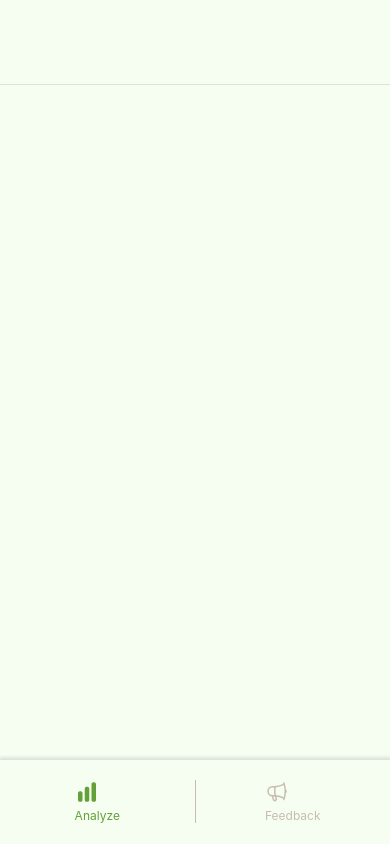
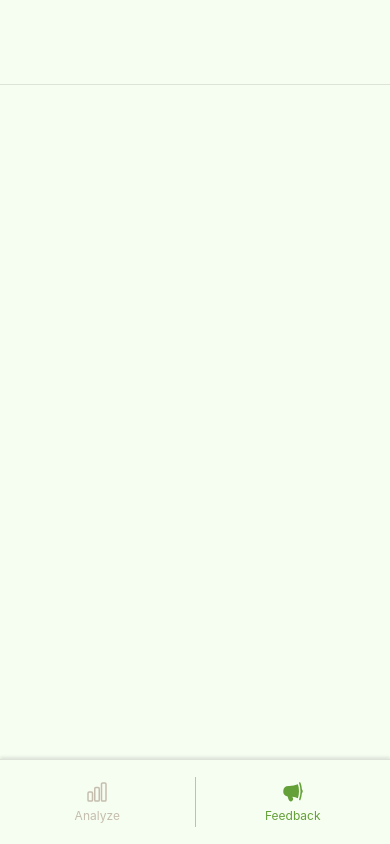
Before and after one commit to btank16/cashflow, a React Native app: screen /FeedbackScreen in a window 390 px wide. Built offline with nearby package versions, Linux system fonts and the light colour scheme.

Commit message:
Final Nav Bar

```diff
--- a/App.js
+++ b/App.js
@@ -1,10 +1,13 @@
 import React from 'react';
-import { StatusBar } from 'expo-status-bar';
-import { StyleSheet, Text, View, SafeAreaView } from 'react-native';
-import CalcHomeScreen from './app/UserInterface/Screens/CalcHomeScreen.Js';
+import { NavigationContainer } from '@react-navigation/native';
+import AppNavigator from './AppNavigator.Js';
 
-export default function App() {
+function App() {
   return (
-    <CalcHomeScreen />
+    <NavigationContainer>
+      <AppNavigator />
+    </NavigationContainer>
   );
 }
+
+export default App;
--- /dev/null
+++ b/AppNavigator.Js
@@ -0,0 +1,21 @@
+import React from 'react';
+import { createStackNavigator } from '@react-navigation/stack';
+import CalcHomeScreen from './app/UserInterface/Screens/CalcHomeScreen.Js'
+import FeedbackScreen from './app/UserInterface/Screens/FeedbackScreen.Js';
+
+const Stack = createStackNavigator();
+
+function AppNavigator() {
+  return (
+    <Stack.Navigator
+      screenOptions={{
+        headerShown: false, // This hides the header for all screens
+      }}
+    >
+      <Stack.Screen name="CalcHomeScreen" component={CalcHomeScreen} />
+      <Stack.Screen name="FeedbackScreen" component={FeedbackScreen} />
+    </Stack.Navigator>
+  );
+}
+
+export default AppNavigator;
--- a/app/UserInterface/Buttons/NavBar.Js
+++ b/app/UserInterface/Buttons/NavBar.Js
@@ -1,19 +1,32 @@
 import React from 'react';
 import { View, StyleSheet, Text, TouchableHighlight } from "react-native";
+import { useNavigation } from '@react-navigation/native';
 import colors from '../Colors/colors.Js';
 import { ChartBarIcon, MegaphoneIcon } from 'react-native-heroicons/outline'
 import { ChartBarIcon as ChartBarSolid, MegaphoneIcon as MegaphoneSolid } from 'react-native-heroicons/solid'
 
 function NavBar({ activeTab, onTabPress }) {
+    const navigation = useNavigation();
     const iconColor = (tabName) => activeTab === tabName ? colors.accent : colors.mainShade;
     const textStyle = (tabName) => [styles.tabText, activeTab === tabName && styles.activeTabText];
+
+    const handleTabPress = (tabName) => {
+        if (tabName === 'Analyze') {
+            navigation.navigate('CalcHomeScreen');
+        } else if (tabName === 'Feedback') {
+            navigation.navigate('FeedbackScreen');
+        }
+    };
+
     return (
         <View style={styles.tabCont}>
             <TouchableHighlight
                 style={styles.tabItem}
+                underlayColor={colors.mainShade}
+                activeOpacity={0.05}
                 onPress={() => onTabPress('Analyze')}
             >
-                <View>
+                <View style={styles.tabItemContent}>
                     {activeTab === 'Analyze' ?
                     <ChartBarSolid color={iconColor('Analyze')} size={24} /> :
                     <ChartBarIcon color={iconColor('Analyze')} size={24} />
@@ -22,11 +35,15 @@ function NavBar({ activeTab, onTabPress }) {
                 </View>
             </TouchableHighlight>
 
+            <View style={styles.divider} />
+
             <TouchableHighlight
-                style={[styles.tabItem, {borderRightWidth: 0}]}
+                style={styles.tabItem}
+                underlayColor={colors.mainShade}
+                activeOpacity={0.05}
                 onPress={() => onTabPress('Feedback')}
             >
-                <View>
+                <View style={styles.tabItemContent}>
                     {activeTab === 'Feedback' ?
                     <MegaphoneSolid color={iconColor('Feedback')} size={24} /> :
                     <MegaphoneIcon color={iconColor('Feedback')} size={24} />
@@ -50,9 +67,12 @@ const styles = StyleSheet.create({
         alignItems: 'center',
         alignContent: 'center',
         flex: 1,
-        borderRightWidth: 1,
-        borderRightColor: colors.mainShade,
+        borderRadius: 6,
       },
+    tabItemContent: {
+        alignItems: 'center',
+        justifyContent: 'center',
+    },
     tabText: {
         fontSize: 12,
         marginTop: 4,
@@ -61,6 +81,13 @@ const styles = StyleSheet.create({
     activeTabText: {
         color: colors.accent,
       },
+    divider: {
+        width: 1, // Width of the divider
+        height: '60%', // Height of the divider (adjust as needed)
+        backgroundColor: colors.mainShade, // Color of the divider
+        alignItems: 'center',
+        justifyContent: 'center',
+    },
 })
 
 export default NavBar;
--- a/app/UserInterface/Screens/CalcHomeScreen.Js
+++ b/app/UserInterface/Screens/CalcHomeScreen.Js
@@ -1,10 +1,11 @@
-import React, {useState} from 'react';
-import { View, StyleSheet, SafeAreaView, Platform, StatusBar } from "react-native";
+import React from 'react';
+import { View, StyleSheet, SafeAreaView, Platform, StatusBar, Text } from "react-native";
+import { useNavigation } from '@react-navigation/native';
 import colors from '../Colors/colors.Js';
 import NavBar from '../Buttons/NavBar.Js';
 
 function CalcHomeScreen(props) {
-    const [activeTab, setActiveTab] = useState('Analyze');
+    const navigation = useNavigation();
 
     return (
         <SafeAreaView style={styles.masterBackground}>
@@ -12,9 +13,13 @@ function CalcHomeScreen(props) {
             <View style={styles.contentContainer}></View>
             <View style={styles.menuContainer}>
                 <NavBar
-                        activeTab={activeTab}
-                        onTabPress={(tabName) => setActiveTab(tabName)}
-                    />
+                    activeTab="Analyze"
+                    onTabPress={(tabName) => {
+                        if (tabName === 'Feedback') {
+                            navigation.navigate('FeedbackScreen');
+                        }
+                    }}
+                />
             </View>
         </SafeAreaView>
     );
--- a/app/UserInterface/Screens/FeedbackScreen.Js
+++ b/app/UserInterface/Screens/FeedbackScreen.Js
@@ -1,13 +1,26 @@
 import React from 'react';
-import { View, StyleSheet, SafeAreaView, Platform, StatusBar } from "react-native";
+import { View, StyleSheet, SafeAreaView, Platform, StatusBar, Text } from "react-native";
+import { useNavigation } from '@react-navigation/native';
 import colors from '../Colors/colors.Js';
+import NavBar from '../Buttons/NavBar.Js';
 
 function FeedbackScreen(props) {
+    const navigation = useNavigation();
+
     return (
         <SafeAreaView style={styles.masterBackground}>
             <View style={styles.logoContainer}></View>
             <View style={styles.contentContainer}></View>
-            <View style={styles.menuContainer}></View>
+            <View style={styles.menuContainer}>
+                <NavBar
+                    activeTab="Feedback"
+                    onTabPress={(tabName) => {
+                        if (tabName === 'Analyze') {
+                            navigation.navigate('CalcHomeScreen');
+                        }
+                    }}
+                />
+            </View>
         </SafeAreaView>
     );
 }
--- a/package.json
+++ b/package.json
@@ -11,11 +11,15 @@
   "dependencies": {
     "@heroicons/react": "^2.1.5",
     "@react-native-community/hooks": "^3.0.0",
+    "@react-navigation/native": "^6.1.18",
+    "@react-navigation/stack": "^6.4.1",
     "expo": "~51.0.18",
     "expo-status-bar": "~1.12.1",
     "react": "18.2.0",
     "react-native": "0.74.3",
     "react-native-heroicons": "^4.0.0",
+    "react-native-safe-area-context": "4.10.5",
+    "react-native-screens": "3.31.1",
     "react-native-svg": "^15.2.0"
   },
   "devDependencies": {
```
Also changed, not shown: 1 other file (tests, documents, lock files or other folders).
